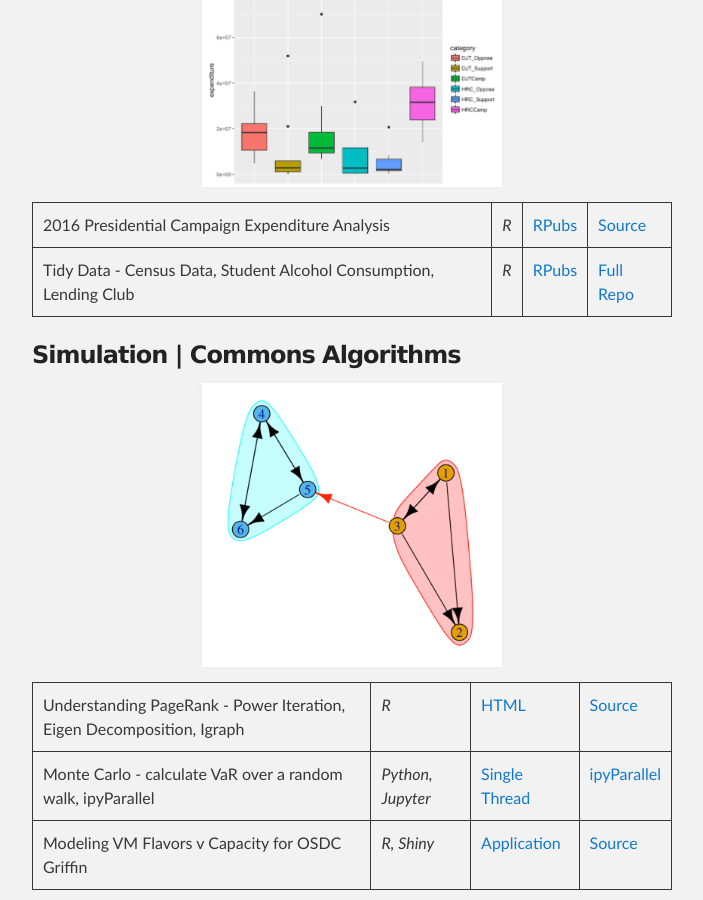
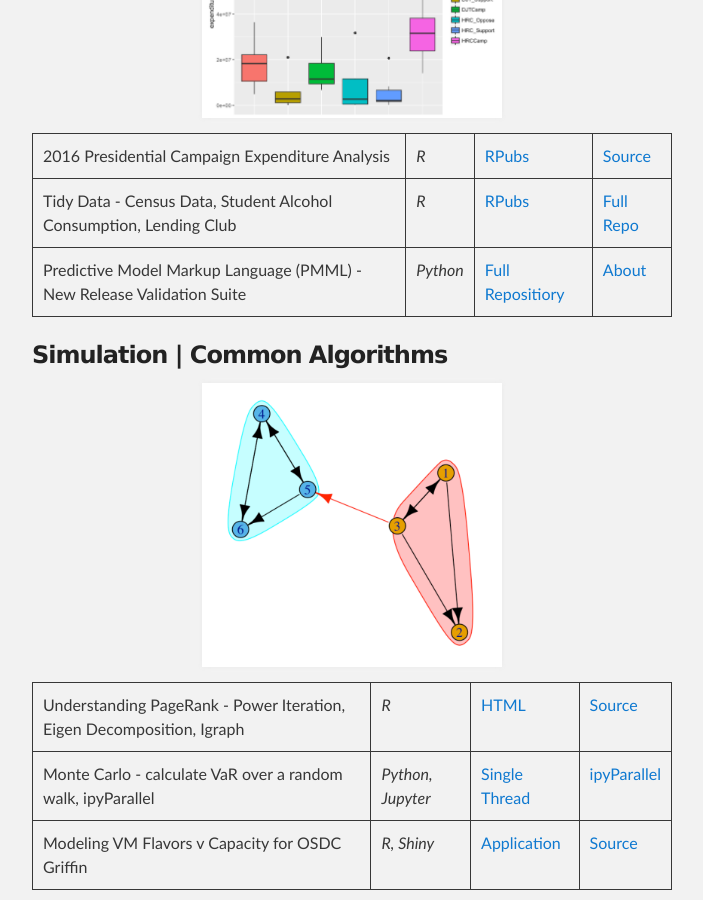
Before and after one commit to wwells/wwells.github.io, a Jekyll site: the page built from index.md, in a window 1280 px wide and 900 px high, scrolled down 3070 px. Shown: the whole window, without its empty margins (288-991 px from the left). Built offline with Jekyll 4.4.1, drawn with Linux system fonts in a browser that asks for light colours; our own code applies the rules of GitHub Pages for plain Markdown files; some of the changed text lies outside the part shown.

Commit message:
feat(site): fin

```diff
--- a/index.md
+++ b/index.md
@@ -35,7 +33,7 @@ Time Series Sentiment Analysis - Twitter: #Hairspray Live | _R, SQL_ | [RPubs](h
 
 <p style="text-align:center;"><img src="/assets/images/MNIST.png" width="300"></p>
 
-MNIST - Building a Basic Image Classifier from Scratch  | _Python, Jupyter_ | [Full Repo](https://github.com/wwells/CUNY_DATA_602/tree/master/FinalProject_MNIST) | [Notebook](https://github.com/wwells/CUNY_DATA_602/blob/master/FinalProject_MNIST/MNIST_Classifier_ww602_FP.ipynb)
+MNIST - Building a Basic Image Classifier from Scratch  | _Python, Jupyter_ | [Notebook](https://github.com/wwells/CUNY_DATA_602/blob/master/FinalProject_MNIST/MNIST_Classifier_ww602_FP.ipynb) | [Full Repo](https://github.com/wwells/CUNY_DATA_602/tree/master/FinalProject_MNIST) |
 Thresholding, Counting Objects, Finding Centers, Clustering | _Python_ | [Full Repo](https://github.com/wwells/CUNY_DATA_602/tree/master/L08) | [Source](https://github.com/wwells/CUNY_DATA_602/blob/master/L08/ww_hw8.py)
 The Matsu Wheel: a reanalysis framework for Earth satellite imagery in data commons  | _Python, R, Hadoop_ | [Full Repo](https://github.com/occ-data/matsu-project) | [Publication](https://link.springer.com/article/10.1007%2Fs41060-017-0052-3)
 
@@ -52,23 +50,23 @@ Bias Variance Tradeoff - Polynomial Model Fit for GLM | _R_ | [HTML](https://wwe
 
 2016 Presidential Campaign Expenditure Analysis | _R_ | [RPubs](http://rpubs.com/waltw/232920) | [Source](https://github.com/wwells/CUNY_DATA_606/blob/master/Project/Wells_DATA606_Project.Rmd)
 Tidy Data - Census Data, Student Alcohol Consumption, Lending Club | _R_ | [RPubs](http://rpubs.com/waltw/215506) | [Full Repo](https://github.com/wwells/CUNY_DATA_607/tree/master/Project2)
+Predictive Model Markup Language (PMML) - New Release Validation Suite | _Python_ | [Full Repositiory](https://sourceforge.net/p/pmml/code/ci/master/tree/bin/) | [About](http://dmg.org/pmml/management.html)
 
-### Simulation | Commons Algorithms
+### Simulation | Common Algorithms
 
 <p style="text-align:center;"><img src="/assets/images/PageRank.png" width="300"></p>
 
 Understanding PageRank - Power Iteration, Eigen Decomposition, Igraph | _R_ | [HTML](https://wwells.github.io/CUNY_DATA_605/Week10/WWells_Assign10.html) | [Source](https://github.com/wwells/CUNY_DATA_605/blob/master/Week10/WWells_Assign10.Rmd)
-Monte Carlo -  calculate VaR over a random walk, ipyParallel | _Python, Jupyter_ | [Single Thread](https://github.com/wwells/CUNY_DATA_602/tree/master/L11) | [ipyParallel](https://github.com/wwells/CUNY_DATA_602/blob/master/L12/ww_HW12.ipynb)
+Monte Carlo -  calculate VaR over a random walk, ipyParallel | _Python, Jupyter_ | [Single Thread](https://github.com/wwells/CUNY_DATA_602/blob/master/L11/ww_HW11.ipynb) | [ipyParallel](https://github.com/wwells/CUNY_DATA_602/blob/master/L12/ww_HW12.ipynb)
 Modeling VM Flavors v Capacity for OSDC Griffin | _R, Shiny_ | [Application](https://occ-data.shinyapps.io/Griffin-VM-Flavors/) | [Source](https://github.com/occ-data/Griffin-VM-Flavor-Study)
 
 ### Cloud / Commons Metering & Resource Allocation Dashboards
 
 <p style="text-align:center;"><img src="/assets/images/Allocation.png" width="300"></p>
 
-AWS Monthly Metering Scripts | _R_ | [HTML](https://wwells.github.io/CUNY_DATA_605/Week10/WWells_Assign10.html) | [Source](https://github.com/wwells/CUNY_DATA_605/blob/master/Week10/WWells_Assign10.Rmd)
+AWS Monthly Metering Scripts | _R_ | [HTML](https://occ-data.github.io/BrainCommonsReports/MeteringTEST.html) | [Source](https://github.com/occ-data/BrainCommonsReports/blob/master/MeteringTEST.Rmd)
 OSDC OpenStack & Ceph Monthly Metering Scripts | _R, Salesforce_ | [Private Repository](https://github.com/uc-cdis/cdis-wiki/tree/master/osdc_meteringreports) | [About](https://www.opensciencedatacloud.org/support/intro.html#osdc-resource-allocations)
 Quarterly Public/Private Cloud Resource Allocation | _R, Salesforce, Python_ | [Private Repository](https://github.com/LabAdvComp/quarterly_resource_allocation_model) | [About](https://www.opensciencedatacloud.org/support/intro.html#osdc-resource-allocations)
-
 
 #  Other
 
```
Also changed, not shown: other parts of index.md (+5 -3 lines), 2 other files.
